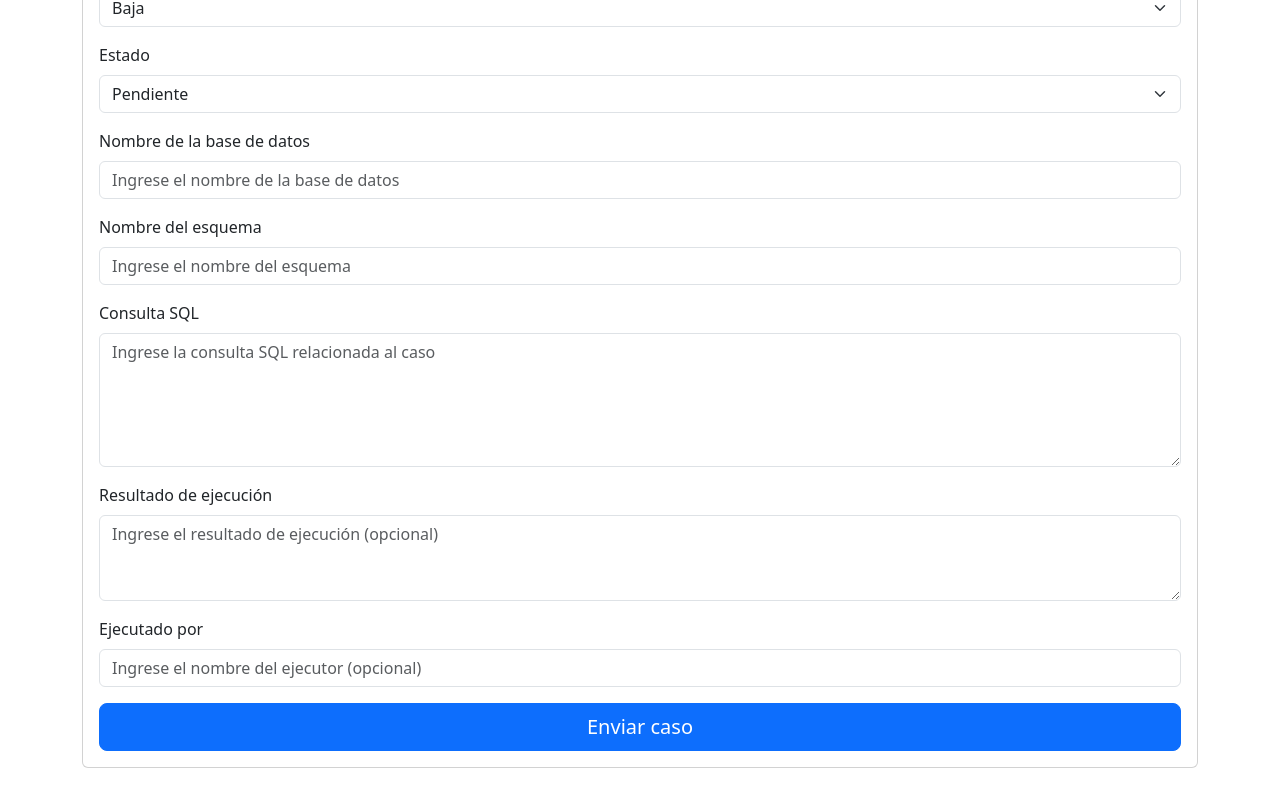
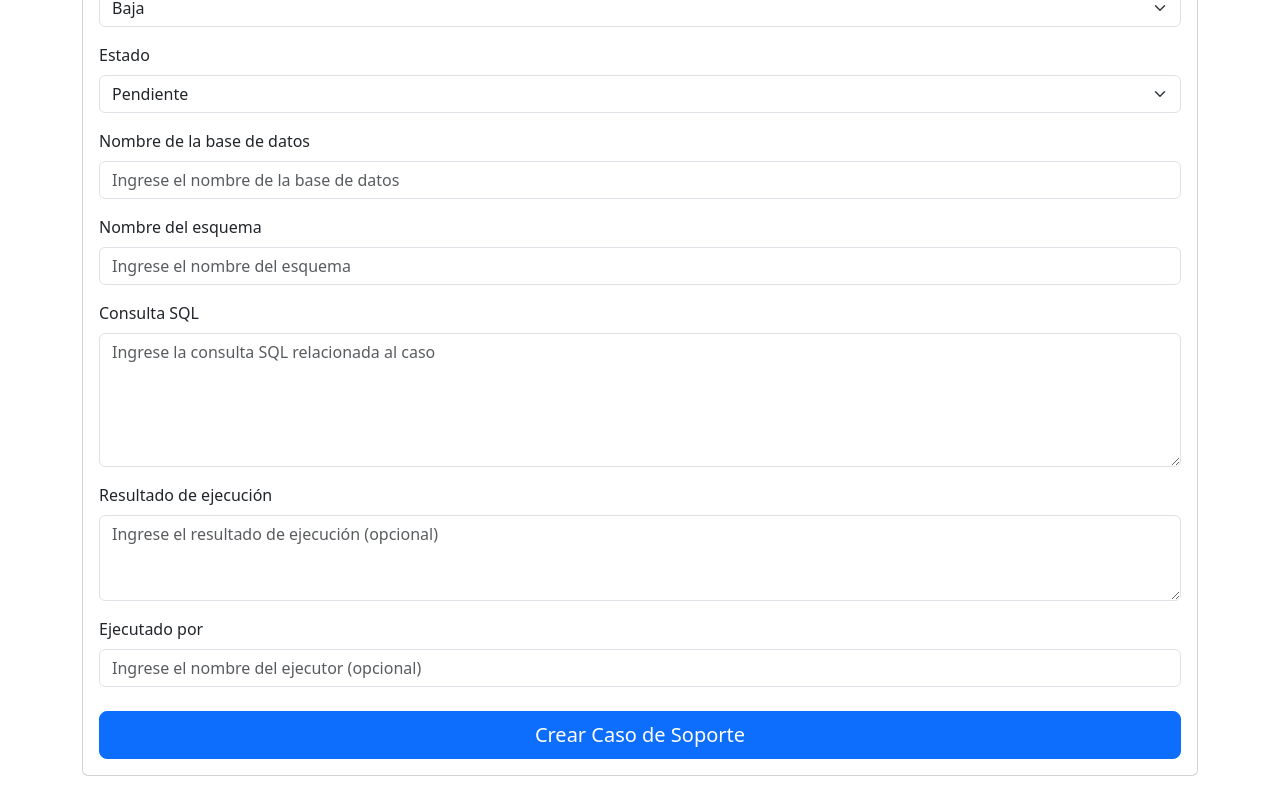
Before and after one commit to libardo2s/finkargo-support-frontend, a React (Create React App) app: page /create-case in a window 1280 px wide. Shown: the part 432-1232 px from the top of the page. Built offline with nearby package versions, Linux system fonts and the light colour scheme; no server answers.

Commit message:
case creation case

```diff
--- a/src/components/forms/SupportCaseForm.tsx
+++ b/src/components/forms/SupportCaseForm.tsx
@@ -1,24 +1,55 @@
-import { Form, Button, Card } from 'react-bootstrap';
-import FormInput from './FormInput';
+import { useState } from 'react';
+import { Form, Button, Card, Alert, Spinner } from 'react-bootstrap';
+import { createSupportCase } from '../../services/api';
 import { CaseStatus, CasePriority, SupportCaseFormData } from '../../types/supportCase';
 import { useForm } from 'react-hook-form';
-
 
 export default function SupportCaseForm() {
   const {
     register,
     handleSubmit,
+    reset,
     formState: { errors },
   } = useForm<SupportCaseFormData>();
 
-  const onSubmit = (data: SupportCaseFormData) => {
-    console.log(data);
-    // Handle form submission
-  };
+  const [isSubmitting, setIsSubmitting] = useState(false);
+  const [submitError, setSubmitError] = useState<string | null>(null);
+  const [submitSuccess, setSubmitSuccess] = useState(false);
 
+  const onSubmit = async (data: any) => {
+    try {
+      setIsSubmitting(true);
+      setSubmitError(null);
+
+      await createSupportCase({
+        ...data,
+        // Ensure optional fields are either string or undefined
+        execution_result: data.execution_result || undefined,
+        executed_by: data.executed_by || undefined
+      });
+
+      setSubmitSuccess(true);
+      reset();
+    } catch (error) {
+      setSubmitError(error instanceof Error ? error.message : 'Error desconocido');
+    } finally {
+      setIsSubmitting(false);
+    }
+  }
   return (
     <Card>
       <Card.Body>
+        {submitSuccess && (
+          <Alert variant="success" dismissible onClose={() => setSubmitSuccess(false)}>
+            ¡Caso creado exitosamente!
+          </Alert>
+        )}
+
+        {submitError && (
+          <Alert variant="danger" dismissible onClose={() => setSubmitError(null)}>
+            {submitError}
+          </Alert>
+        )}
         <Form onSubmit={handleSubmit(onSubmit)}>
           {/* Title */}
           <Form.Group className="mb-3">
@@ -161,9 +192,28 @@ export default function SupportCaseForm() {
             />
           </Form.Group>
 
-        <div className="d-grid gap-2">
-          <Button variant="primary" type="submit" size="lg">
-            Enviar caso
+          <div className="d-grid gap-2 mt-4">
+            <Button
+              variant="primary"
+              type="submit"
+              size="lg"
+              disabled={isSubmitting}
+            >
+              {isSubmitting ? (
+                <>
+                  <Spinner
+                    as="span"
+                    animation="border"
+                    size="sm"
+                    role="status"
+                    aria-hidden="true"
+                    className="me-2"
+                  />
+                  Enviando...
+                </>
+              ) : (
+                'Crear Caso de Soporte'
+              )}
             </Button>
           </div>
         </Form>
--- a/src/services/api.ts
+++ b/src/services/api.ts
@@ -1,9 +1,9 @@
 import axios from 'axios';
-import { SupportCase, SupportCaseResponsePagination, GetSupportCasesParams, SupportCaseResponse } from '../types/supportCase';
+import { SupportCase, SupportCaseResponsePagination, GetSupportCasesParams, SupportCaseResponse, SupportCaseFormData } from '../types/supportCase';
 const API_BASE_URL = process.env.REACT_APP_API_BASE_URL;
 
-export const createSupportCase = async (caseData: Omit<SupportCase, 'id' | 'createdAt' | 'updatedAt' | 'status'>) => {
-  const response = await axios.post<SupportCase>(`${API_BASE_URL}/cases`, caseData);
+export const createSupportCase = async (caseData: SupportCaseFormData) => {
+  const response = await axios.post<SupportCase>(`${API_BASE_URL}/support-cases`, caseData);
   return response.data;
 };
 
```
Lines whose indentation alone changed are shown as unchanged.
